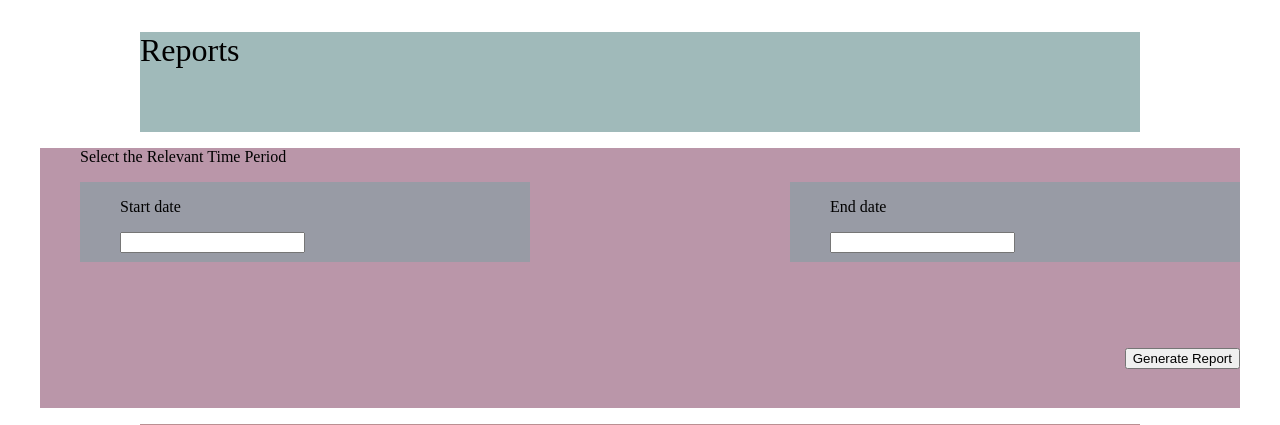
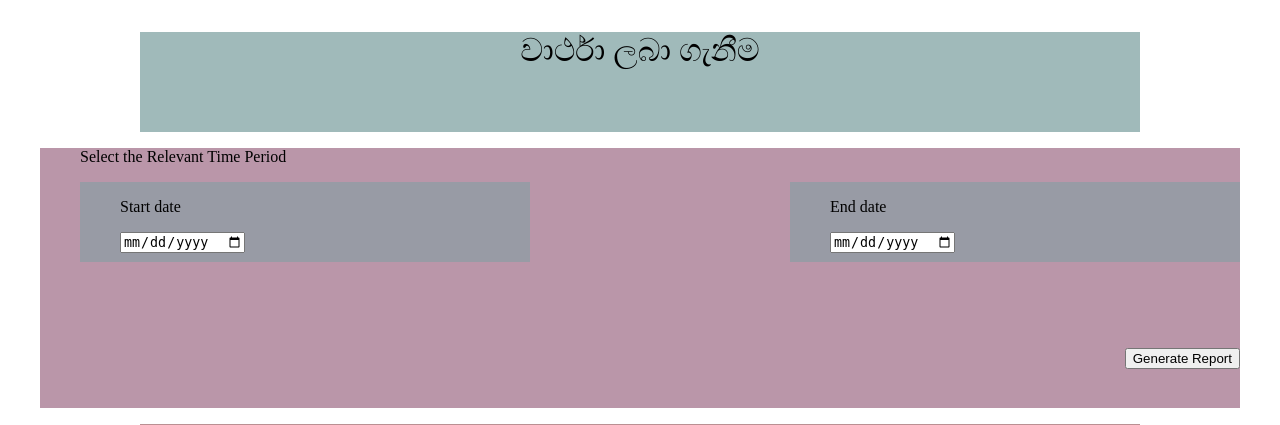
Before and after one commit to Ruchiri/PostalMailManagementSystem, a PHP site: page /report.html in a window 1280 px wide. Shown: the top 425 px of the page. Run offline with PHP 8.4, Linux system fonts and the light colour scheme; some libraries are stand-ins or nearby versions.

Commit message:
sinhala font test1

```diff
--- a/css/report.css
+++ b/css/report.css
@@ -4,7 +4,7 @@
     background:rgba(131,165,165,0.76);
     margin: auto;
     font-size: xx-large;
-
+    text-align: center;
 }
 
 .Choose-date{
--- a/login.html
+++ b/login.html
@@ -20,7 +20,7 @@
             <div class="top-bar-links">
                 <ul>
                     <li><a href="#">Bope-Poddala Divisional Secretariat</a></li>
-                    <li><a href="#">බෝපෙ පෝද්දල ප්‍රාදේශීය ලේකම් කාර්යාලය</a></li>
+                    <li><a href="#">බෝපෙ</a></li>
                     <li><a href="#">Postal Mail Management System</a></li>
                 </ul>
             </div> <!--top-bar-links-->
--- a/report.html
+++ b/report.html
@@ -1,5 +1,4 @@
 <!DOCTYPE html>
-<html lang="en">
 <head>
     <meta charset="UTF-8">
     <title>Report Generation</title>
@@ -7,19 +6,11 @@
     <link rel="stylesheet" href="https://ajax.googleapis.com/ajax/libs/jqueryui/1.11.4/themes/smoothness/jquery-ui.css">
     <script src="https://ajax.googleapis.com/ajax/libs/jquery/1.11.3/jquery.min.js"></script>
     <script src="https://ajax.googleapis.com/ajax/libs/jqueryui/1.11.4/jquery-ui.min.js"></script>
-    <script>
-        $(document).ready(function() {
-            $("#datepicker").datepicker(); });
-    </script>
-    <script>
-        $(document).ready(function() {
-            $("#date").datepicker(); });
-    </script>
 
 </head>
 <body>
     <div class="heading">
-        <p>Reports</p>
+        <p>වාර්ථා ලබා ගැනීම</p>
     </div><!--Heading-->
 
     <div class="Choose-date">
@@ -28,13 +19,13 @@
             <div class=" Start-date">
                 <ul>
                     <p>Start date</p>
-                    <input id="datepicker" />
+                    <input type="date" />
                 </ul>
             </div><!--start-date-->
             <div class="End-date">
                 <ul>
                     <p>End date</p>
-                    <input id="date"/>
+                    <input type="date"/>
                 </ul>
 
             </div><!--End-date-->
```
